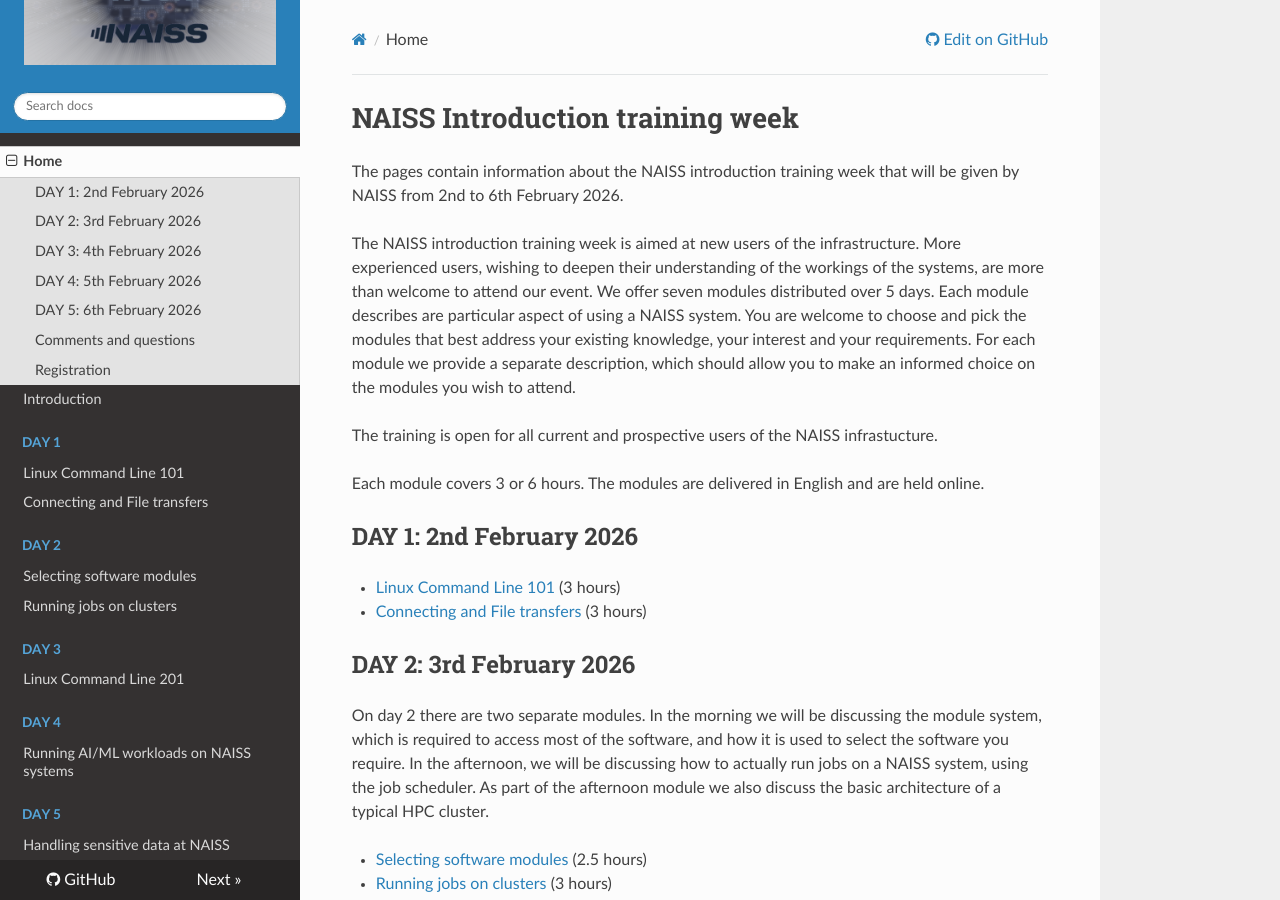
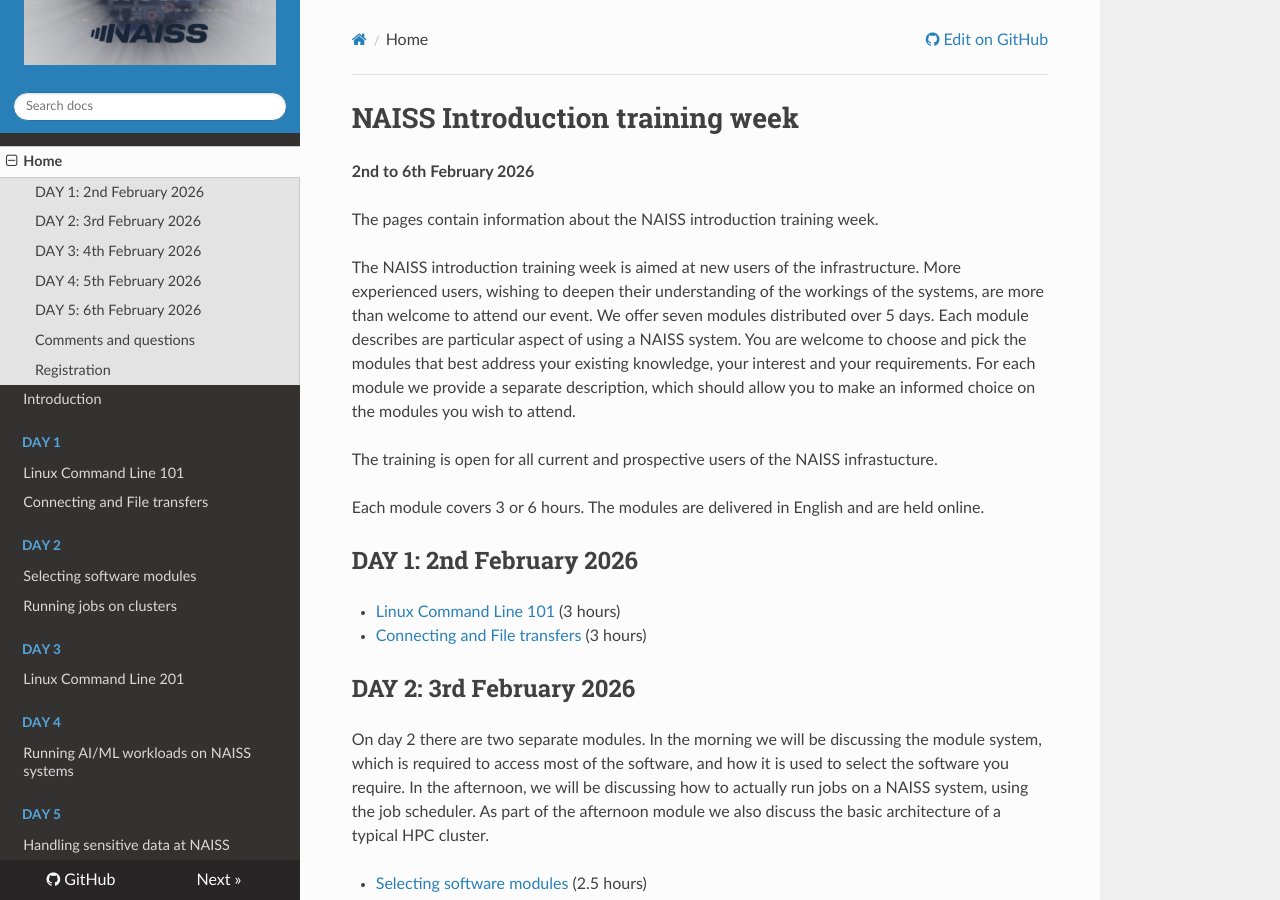
Before and after one commit to NAISS-Training/NAISS-intro-week, an MkDocs documentation site: the page built from docs/index.md, in a window 1280 px wide and 900 px high. Built offline with MkDocs 1.6.1, drawn with Linux system fonts in a browser that asks for light colours; nearby versions of some CDN libraries.

Commit message:
Formating, putting more emphasis on the course dates

```diff
--- a/docs/index.md
+++ b/docs/index.md
@@ -1,6 +1,7 @@
 # NAISS Introduction training week
+**2nd to 6th February 2026**
 
-The pages contain information about the NAISS introduction training week that will be given by NAISS from 2nd to 6th February 2026.
+The pages contain information about the NAISS introduction training week.
 
 The NAISS introduction training week is aimed at new users of the infrastructure.  More experienced users, wishing to deepen their understanding of the workings of the systems, are more than welcome to attend our event.   We offer seven modules distributed over 5 days.   Each module describes are particular aspect of using a NAISS system.   You are welcome to choose and pick the modules that best address your existing knowledge, your interest and your requirements.  For each module we provide a separate description, which should allow you to make an informed choice on the modules you wish to attend.
 
```
